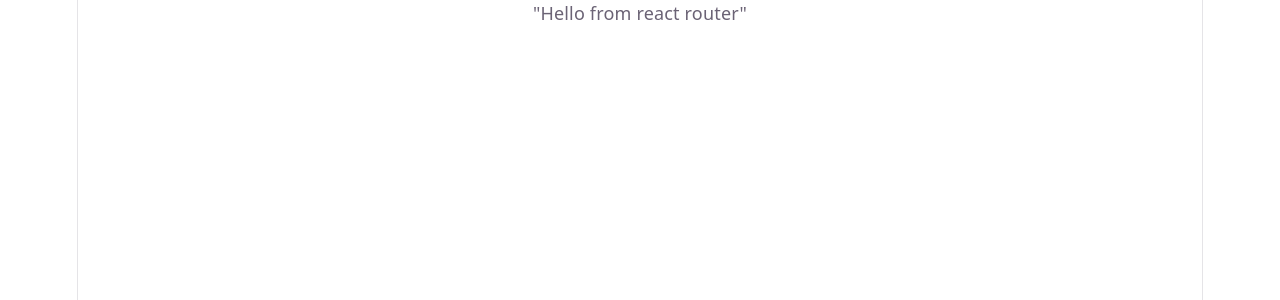
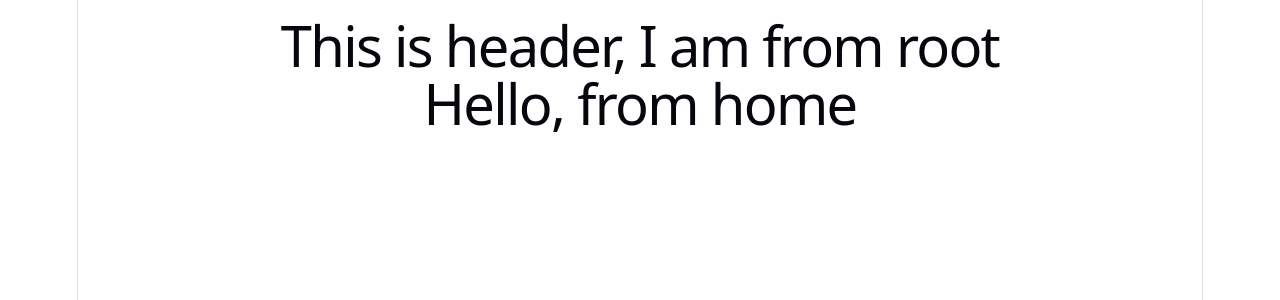
Before and after one commit to asm-saim/v7-intro-to-react-router, a React (Vite) app: page / in a window 1280 px wide. Shown: the top 300 px of the page. Built offline with nearby package versions, Linux system fonts and the light colour scheme.

Commit message:
reacr routers root , children concept implemented

```diff
--- /dev/null
+++ b/src/components/Header/Header.jsx
@@ -0,0 +1,11 @@
+import React from 'react';
+
+const Header = () => {
+    return (
+        <div>
+            <h1>This is header, I am from root</h1>
+        </div>
+    );
+};
+
+export default Header;
--- /dev/null
+++ b/src/components/Home/Home.jsx
@@ -0,0 +1,11 @@
+import React from 'react';
+
+const Home = () => {
+    return (
+        <div>
+            <h1>Hello, from home </h1>
+        </div>
+    );
+};
+
+export default Home;
--- /dev/null
+++ b/src/components/Laptop/Laptop.jsx
@@ -0,0 +1,11 @@
+import React from 'react';
+
+const Laptop = () => {
+    return (
+        <div>
+            <h1>Hello from laptops</h1>
+        </div>
+    );
+};
+
+export default Laptop;
--- /dev/null
+++ b/src/components/Mobiles/Mobiles.jsx
@@ -0,0 +1,11 @@
+import React from 'react';
+
+const Mobiles = () => {
+    return (
+        <div>
+            <h1>Hello mobiles</h1>
+        </div>
+    );
+};
+
+export default Mobiles;
--- /dev/null
+++ b/src/components/Root/Root.jsx
@@ -0,0 +1,14 @@
+import React from 'react';
+import Header from '../Header/Header';
+import { Outlet } from 'react-router';
+
+const Root = () => {
+    return (
+        <div>
+            <Header></Header>
+            <Outlet></Outlet>
+        </div>
+    );
+};
+
+export default Root;
--- a/src/main.jsx
+++ b/src/main.jsx
@@ -2,16 +2,32 @@ import { StrictMode } from 'react'
 import { createRoot } from 'react-dom/client'
 import './index.css'
 import App from './App.jsx'
-import { createBrowserRouter } from "react-router";
-import { RouterProvider } from "react-router/dom";
-
+import { createBrowserRouter, RouterProvider } from 'react-router'
+import Root from './components/Root/Root.jsx'
+import Home from './components/Home/Home.jsx'
+import Mobiles from './components/Mobiles/Mobiles.jsx'
+import Laptop from './components/Laptop/Laptop.jsx'
 
 const router = createBrowserRouter([
   {
-    path: "/",
-    element: <div>"Hello from react router"</div>
+    path: '/',
+    Component: Root,
+    children: [
+      { index: true, Component: Home },
+      { path: "mobiles", Component: Mobiles },
+      { path: "laptop", Component: Laptop }
+    ]
   },
+  {
+    path: '/about',
+    element: <div>About section is here</div>
+  },
+  {
+    path: '/blogs',
+    Component: App
+  }
 ])
+
 
 createRoot(document.getElementById('root')).render(
   <StrictMode>
```
